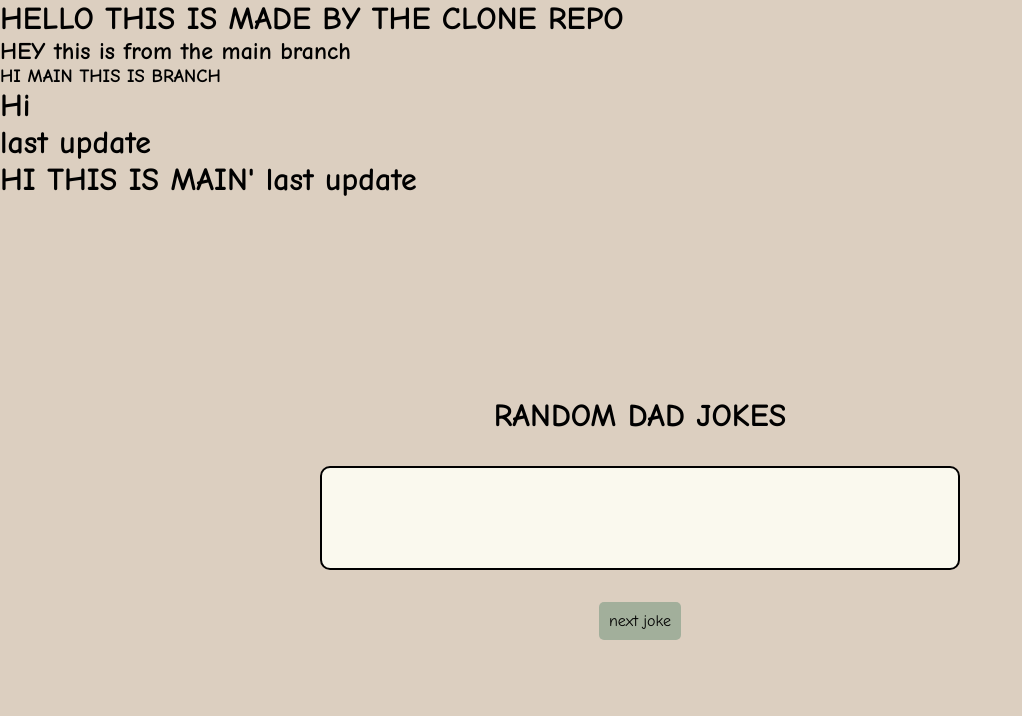
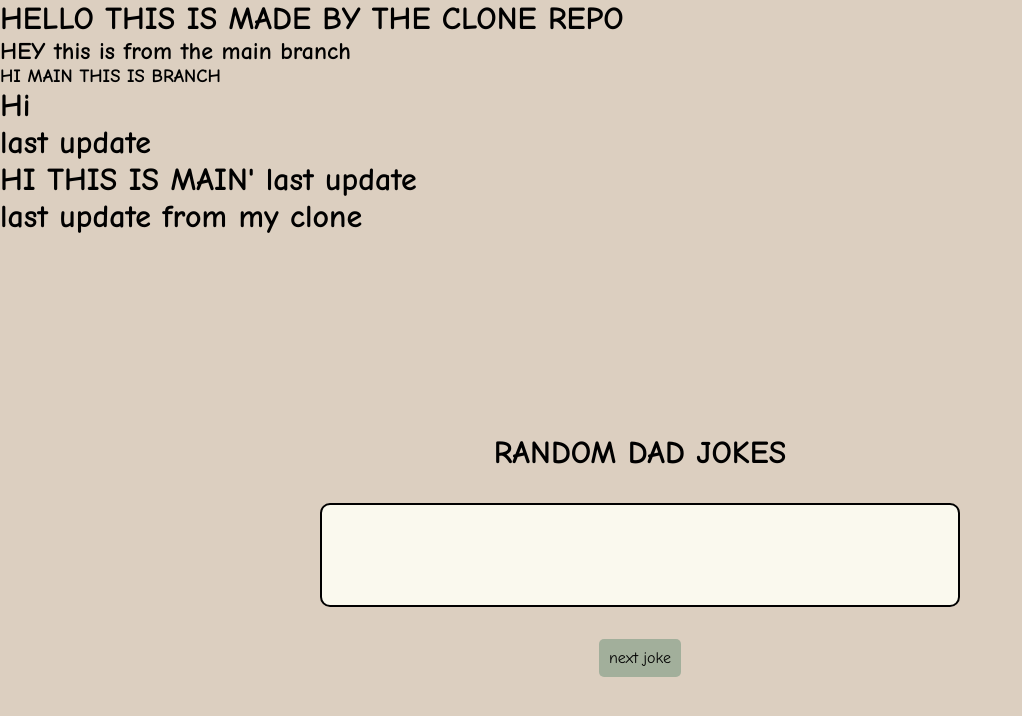
Before and after one commit to J-P-D-20/dadJokes, a website: page public/index.html in a window 1280 px wide. Shown: the whole page, without its empty margins (0-1022 px from the left). Drawn offline with Linux system fonts and the light colour scheme; no server answers; a web font is replaced by a local one.

Commit message:
last na jud

```diff
--- a/public/index.html
+++ b/public/index.html
@@ -18,6 +18,7 @@
     <h1>Hi</h1>
     <h1>last update</h1>
     <h1>HI THIS IS MAIN' last update</h1>
+    <h1>last update from my clone</h1>
     <div class="container">
     <header>
         <h1> RANDOM DAD JOKES </h1>
```
